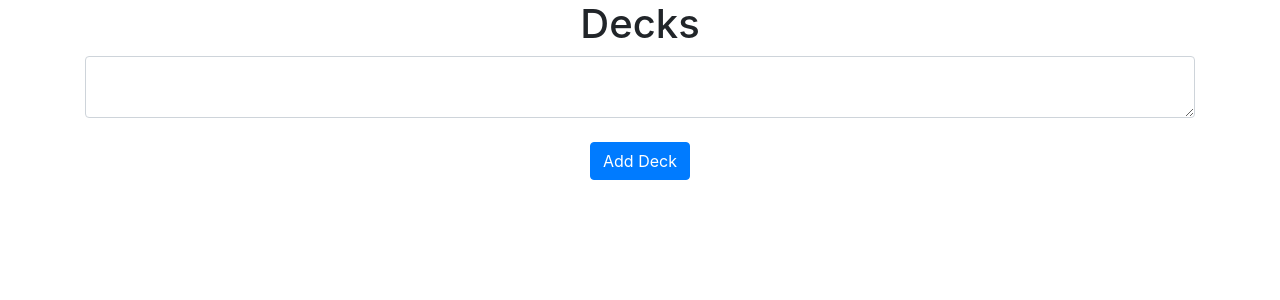
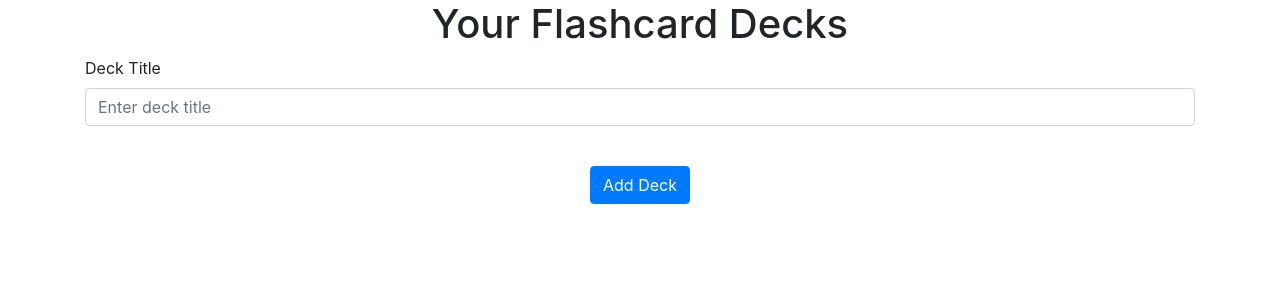
Before and after one commit to CodeNameJules/flashcard_webapp, a Flask app: page / in a window 1280 px wide. Shown: the part 56-356 px from the top of the page. Run offline with Flask 3, Linux system fonts and the light colour scheme; a user stored in the database is signed in; some libraries are stand-ins or nearby versions.

Commit message:
Create/delete decks and flashcards

```diff
--- a/website/templates/home.html
+++ b/website/templates/home.html
@@ -1,18 +1,47 @@
-{% extends "base.html" %} {% block title %}Change{% endblock %} {% block content
+{% extends "base.html" %} {% block title %}Home{% endblock %} {% block content
 %}
-<h1 align="center">Decks</h1>
+<h1 align="center">Your Flashcard Decks</h1>
+
+<!-- Display existing decks -->
 <ul class="list-group list-group-flush" id="decks">
   {% for deck in user.decks %}
-  <li class="list-group-item">{{deck.title}}</li>
+  <li class="list-group-item">
+    <a href="{{ url_for('views.deck', deck_id=deck.id) }}">{{ deck.title }}</a>
+    <button type="button" class="close" onclick="deleteDeck({{ deck.id }})">
+      <span aria-hidden="true">&times;</span>
+    </button>
+  </li>
   {% endfor %}
 </ul>
 
+<!-- Form to add a new deck -->
 <form method="POST">
-  <textarea name="deck" , id="deck" , class="form-control"> </textarea>
+  <div class="form-group">
+    <label for="deck">Deck Title</label>
+    <input
+      type="text"
+      class="form-control"
+      id="deck"
+      name="deck"
+      placeholder="Enter deck title"
+    />
+  </div>
   <br />
   <div align="center">
     <button type="submit" class="btn btn-primary">Add Deck</button>
   </div>
 </form>
 
+<!-- JavaScript to handle deck deletion -->
+<script>
+  function deleteDeck(deckId) {
+    fetch("/delete-deck/" + deckId, {
+      method: "DELETE",
+    }).then((response) => {
+      if (response.ok) {
+        window.location.href = "/";
+      }
+    });
+  }
+</script>
 {% endblock %}
--- a/website/views.py
+++ b/website/views.py
@@ -1,20 +1,58 @@
-from flask import Blueprint, render_template, request, flash
+from flask import Blueprint, render_template, request, flash,  redirect, url_for
 from flask_login import login_required, current_user
-from .models import Deck
+from .models import Deck, Flashcard
+from . import db
 
 views = Blueprint('views', __name__)
 
 @views.route('/', methods=['GET', 'POST']) # sub URL leads to home
 @login_required # this route is only accessible if logged in
 def home():
-    # if request.method == 'POST':
-    #     deck = request.form.get('note')#Gets the note from the HTML
+    if request.method == 'POST':
+        deck_title = request.form.get('deck')  # Get the deck title from the form
 
-    #     if len(deck) < 1:
-    #         flash('Note is too short!', category='error')
-    #     else:
-    #         new_deck = Deck(data=note, user_id=current_user.id)  #providing the schema for the note
-    #         db.session.add(new_note) #adding the note to the database
-    #         db.session.commit()
-    #         flash('Note added!', category='success')
+        if len(deck_title) < 1:
+            flash('Deck title is too short!', category='error')
+        else:
+            new_deck = Deck(title=deck_title, user_id=current_user.id)  # Create a new deck
+            db.session.add(new_deck)
+            db.session.commit()
+            flash('Deck created!', category='success')
+            return redirect(url_for('views.home'))
     return render_template("home.html", user = current_user)
+
+
+@views.route('/deck/<int:deck_id>', methods=['GET', 'POST'])
+@login_required
+def deck(deck_id):
+    deck = Deck.query.get_or_404(deck_id)  # Get the deck or return 404 if not found
+
+    if request.method == 'POST':
+        question = request.form.get('question')
+        answer = request.form.get('answer')
+
+        if len(question) < 1 or len(answer) < 1:
+            flash('Question and answer cannot be empty!', category='error')
+        else:
+            new_flashcard = Flashcard(question=question, answer=answer, deck_id=deck.id)
+            db.session.add(new_flashcard)
+            db.session.commit()
+            flash('Flashcard added!', category='success')
+            return redirect(url_for('views.deck', deck_id=deck.id))
+
+    return render_template("deck.html", deck=deck, user=current_user)
+
+
+@views.route('/delete-deck/<int:deck_id>', methods=['DELETE'])
+@login_required
+def delete_deck(deck_id):
+    deck = Deck.query.get_or_404(deck_id)
+
+    if deck.user_id != current_user.id:
+        flash('You do not have permission to delete this deck.', category='error')
+    else:
+        db.session.delete(deck)
+        db.session.commit()
+        flash('Deck deleted!', category='success')
+
+    return '', 204  # Return empty response for successful DELETE request
```
Also changed, not shown: website/templates/deck.html (added, +62 -0 lines), instance/database.db.
